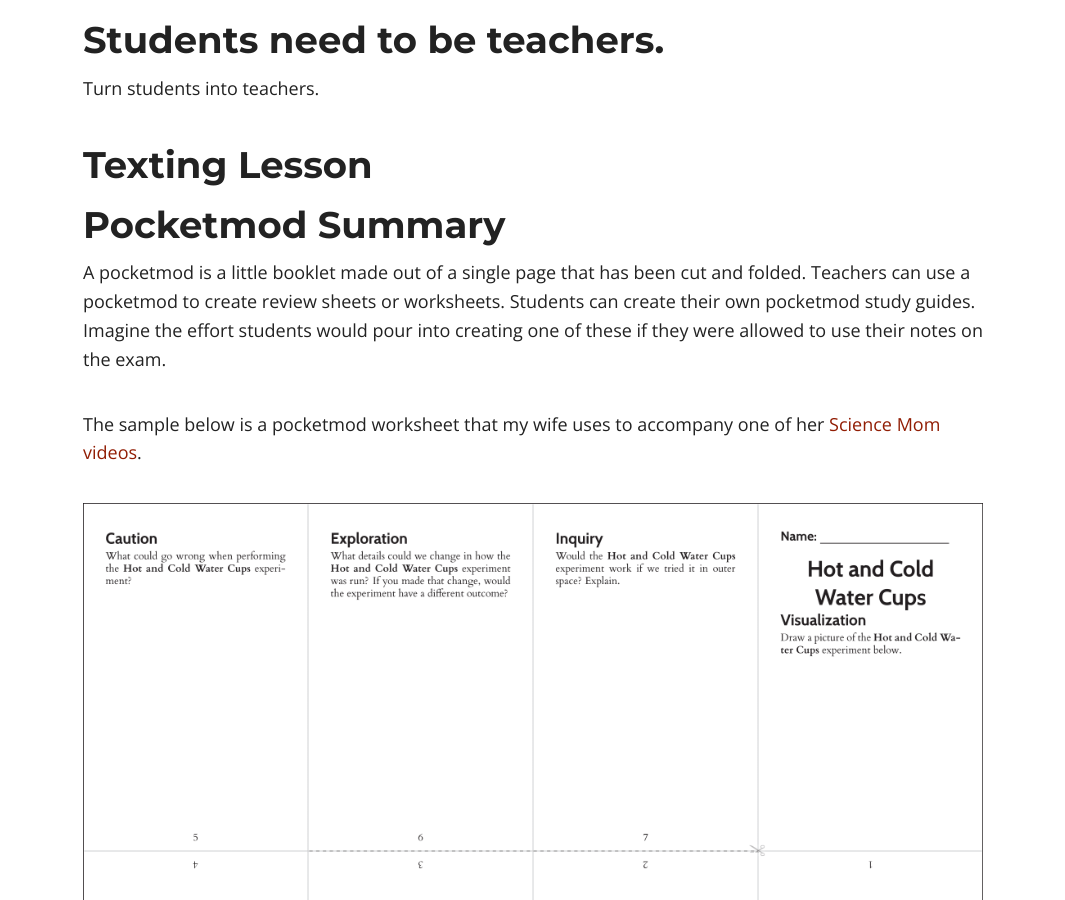
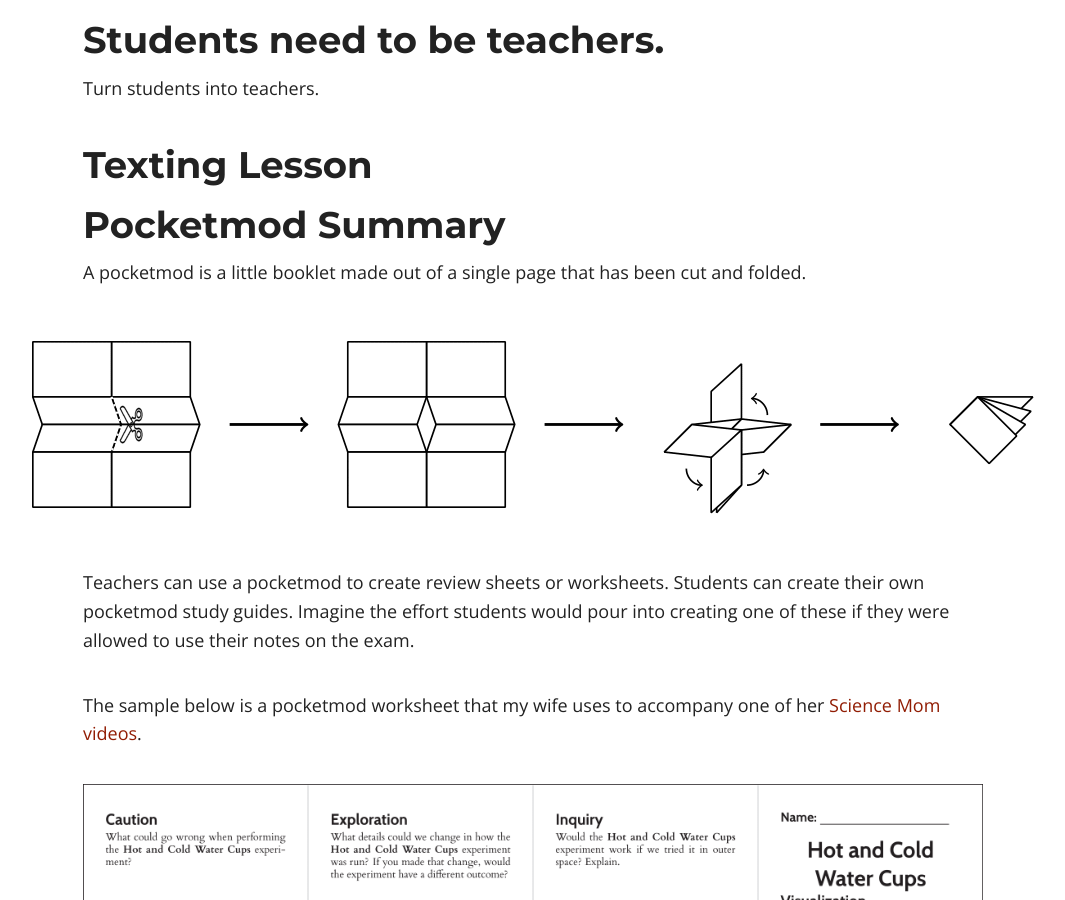
Before and after one commit to sergeballif/sergeballif.github.io, a Jekyll site: the page built from play.md, in a window 1280 px wide and 900 px high, scrolled down 597 px. Shown: the whole window, without its empty margins (107-1172 px from the left). Built offline with Jekyll 4.4.1, drawn with Linux system fonts in a browser that asks for light colours; nearby versions of some CDN libraries; some of the changed text lies outside the part shown.

Commit message:
Update play.md

```diff
--- a/play.md
+++ b/play.md
@@ -21,7 +21,11 @@
 ## Texting Lesson
 
 ## Pocketmod Summary
-A pocketmod is a little booklet made out of a single page that has been cut and folded. Teachers can use a pocketmod to create review sheets or worksheets. Students can create their own pocketmod study guides. Imagine the effort students would pour into creating one of these if they were allowed to use their notes on the exam.
+A pocketmod is a little booklet made out of a single page that has been cut and folded.
+
+<img src="https://sergeballif.github.io/images/foldinginstructions.png" alt="an image showing how to fold and cut a pocketmod" style="max-width:100%;">
+
+Teachers can use a pocketmod to create review sheets or worksheets. Students can create their own pocketmod study guides. Imagine the effort students would pour into creating one of these if they were allowed to use their notes on the exam.
 
 The sample below is a pocketmod worksheet that my wife uses to accompany one of her [Science Mom videos](https://www.youtube.com/watch?v=IsvHQon2IqQ "Science Mom's Guide to Water Part 1").
 
@@ -49,3 +53,9 @@
 I have never actually used this assignment, but I think it would make a good final project. You can clone [the project here](https://www.overleaf.com/read/tjdyzhdtjxws) to use the same template.
 
 ## Create a Desmos Lesson
+
+In many of my courses I require students to create a lesson using Desmos. They create an account at [teacher.desmos.com](https://teacher.desoms.com) and make their own lesson. By this point in the course they have been exposed to many Desmos activities, so they can identify what makes a strong and exciting lesson and what does not. Overall I have been a little disappointed with the quality of the lessons, but students seem to perform well on the topics they choose to teach.
+
+<a href="https://sergeballif.github.io/images/math181miniproject6.pdf" target="_blank">
+<img src="https://sergeballif.github.io/images/math181miniproject6.png" alt="Instructions on how to complete a project involving creating a Desmos teaching activity." style="max-width:100%;border: #000000 1px solid;">
+</a>
```
Also changed, not shown: other parts of play.md (+1 -1 lines).
